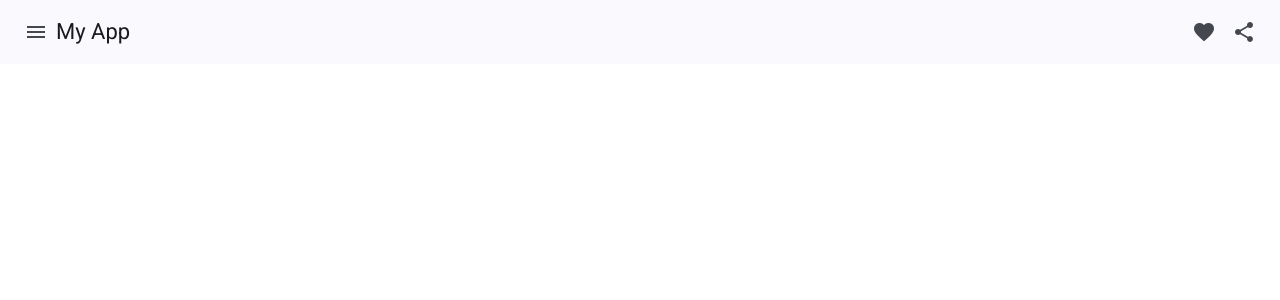
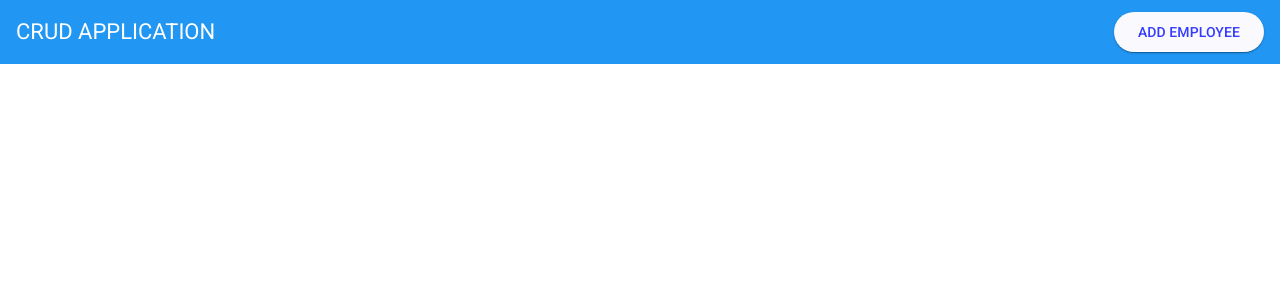
Before and after one commit to hejfd/Angular_crud_app, an Angular app: page / in a window 1280 px wide. Shown: the top 300 px of the page. Built offline with nearby package versions, Linux system fonts and the light colour scheme.

Commit message:
emploee add edit component is created and integrated

```diff
--- a/src/app/app.component.css
+++ b/src/app/app.component.css
@@ -1,3 +1,7 @@
 .example-spacer {
     flex: 1 1 auto;
   }
+  .custom-blue-toolbar {
+    background-color: #2196f3; /* A shade of blue */
+    color: white; /* Text color for better contrast */
+  }
--- a/src/app/app.component.html
+++ b/src/app/app.component.html
@@ -1,14 +1,7 @@
-
-<mat-toolbar>
-  <button mat-icon-button class="example-icon" aria-label="Example icon-button with menu icon">
-    <mat-icon>menu</mat-icon>
-  </button>
-  <span>My App</span>
+<mat-toolbar class="custom-blue-toolbar">
+  <span class="head-name">CRUD APPLICATION</span>
   <span class="example-spacer"></span>
-  <button mat-icon-button class="example-icon favorite-icon" aria-label="Example icon-button with heart icon">
-    <mat-icon>favorite</mat-icon>
-  </button>
-  <button mat-icon-button class="example-icon" aria-label="Example icon-button with share icon">
-    <mat-icon>share</mat-icon>
+  <button mat-raised-button color="accent" (click)="openAddEditEmpForm()">
+    ADD EMPLOYEE
   </button>
 </mat-toolbar>
--- a/src/app/app.component.ts
+++ b/src/app/app.component.ts
@@ -3,16 +3,28 @@ import { RouterOutlet } from '@angular/router';
 import {MatToolbarModule} from '@angular/material/toolbar';
 import {MatIconModule} from '@angular/material/icon';
 import {MatButtonModule} from '@angular/material/button';
+import {MatDialog, MatDialogModule} from '@angular/material/dialog'
+import { EmpAddEditComponent } from './emp-add-edit/emp-add-edit.component';
+
 
 @Component({
   selector: 'app-root',
   standalone: true,
   imports: [RouterOutlet,MatToolbarModule,MatIconModule,
     MatButtonModule,
+    MatDialogModule,
   ],
   templateUrl: './app.component.html',
   styleUrl: './app.component.css'
 })
 export class AppComponent {
   title = 'sample_project';
+
+  constructor(private _dialog:MatDialog){
+
+  }
+
+  openAddEditEmpForm(){
+    this._dialog.open(EmpAddEditComponent)
+  }
 }
--- /dev/null
+++ b/src/app/emp-add-edit/emp-add-edit.component.html
@@ -0,0 +1 @@
+<p>emp-add-edit works!</p>
```
Also changed, not shown: src/app/emp-add-edit/emp-add-edit.component.ts (added, +12 -0 lines), src/app/emp-add-edit/emp-add-edit.component.css (added), 1 other file (tests, documents, lock files or other folders).
